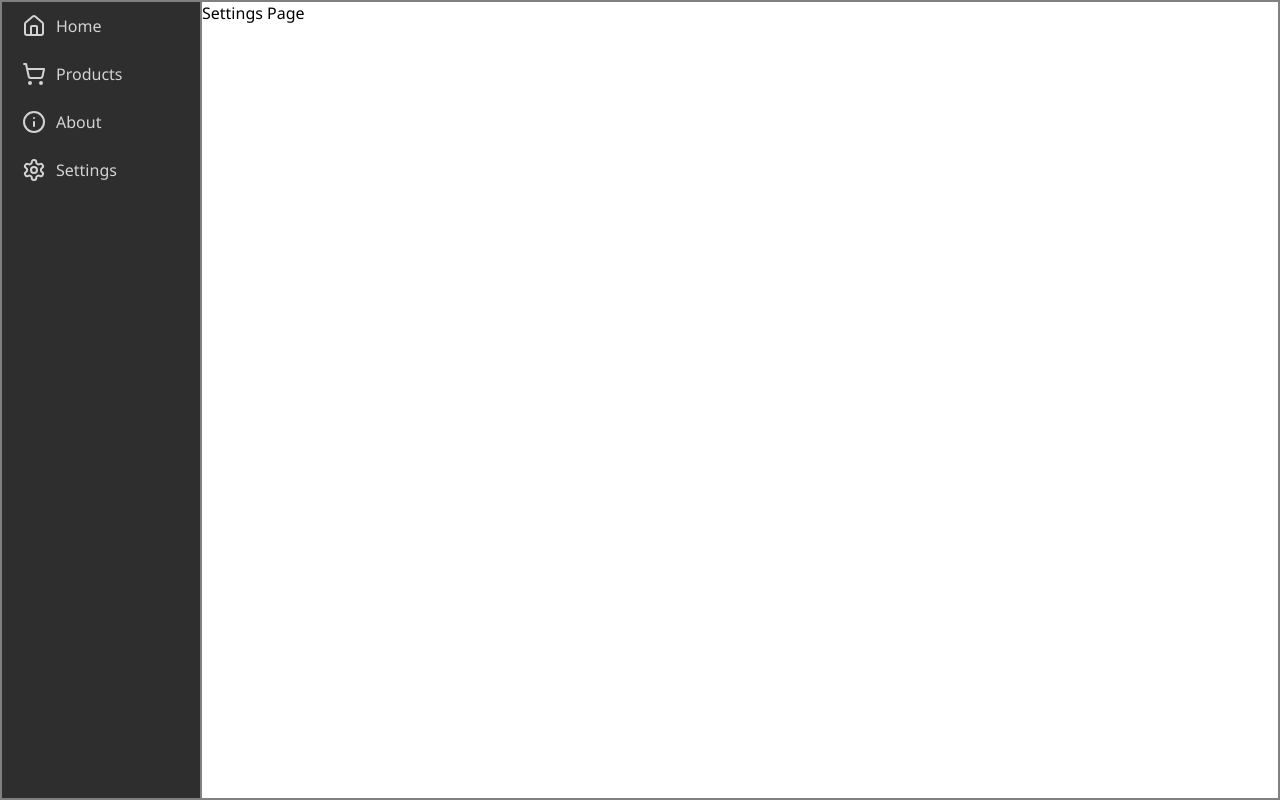
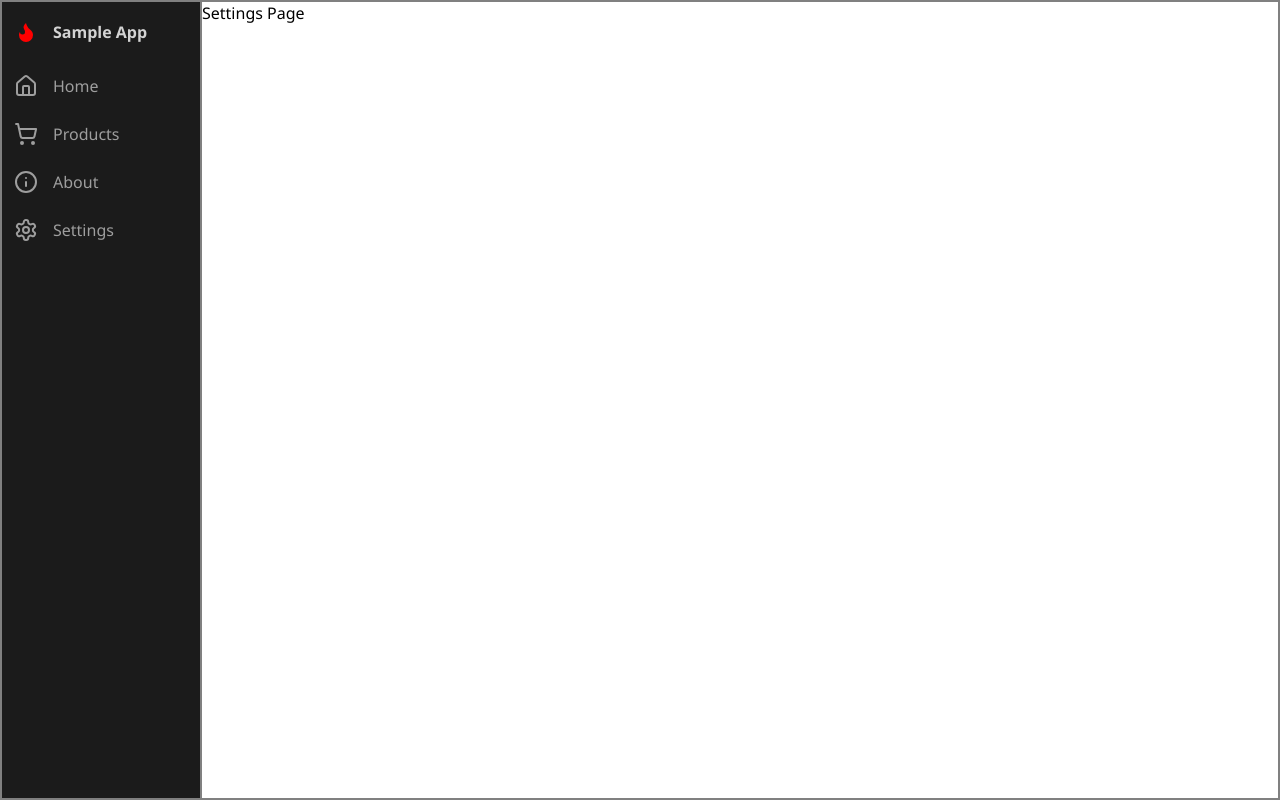
Before and after one commit to vincentkua/SideAndBottomMenuBar, a React (Vite) app: page /settings in a window 1280 px wide. Built offline with nearby package versions, Linux system fonts and the light colour scheme.

Commit message:
feat: ui design update to side menubar

```diff
--- a/src/components/MenubarSide.tsx
+++ b/src/components/MenubarSide.tsx
@@ -1,37 +1,44 @@
-import { HomeIcon, InfoIcon, SettingsIcon, ShoppingCartIcon } from "lucide-react";
-import { SideMenubarDivBox } from "./styled.component";
+import {
+  FlameIcon,
+  HomeIcon,
+  InfoIcon,
+  SettingsIcon,
+  ShoppingCartIcon,
+} from "lucide-react";
+import {
+  SideMenuBarArea,
+  SideMenubarDivBox,
+  SideMenuLogo,
+} from "./styled.component";
 import { useNavigate } from "react-router-dom";
 
 const MenubarSide = () => {
-
   const navigate = useNavigate();
 
   return (
     <>
-      <div
-        style={{
-          border: "1px solid gray",
-          width: "200px",
-          backgroundColor: "#2e2e2e",
-        }}
-      >
-        <SideMenubarDivBox onClick={()=>navigate("/")}>
-          <HomeIcon color="lightgray" size={24} style={{ margin: "10px" }} />
-          <p style={{ color: "lightgray" }}>Home</p>
+      <SideMenuBarArea>
+        <SideMenuLogo>
+          <FlameIcon fill="red" strokeWidth={0} size={24} style={{ marginRight: "15px" }}/>
+          <p>Sample App</p>
+        </SideMenuLogo>
+        <SideMenubarDivBox onClick={() => navigate("/")}>
+          <HomeIcon size={24} style={{ marginRight: "15px" }} />
+          <p>Home</p>
         </SideMenubarDivBox>
-        <SideMenubarDivBox onClick={()=>navigate("/products")}>
-          <ShoppingCartIcon color="lightgray" size={24} style={{ margin: "10px" }} />
-          <p style={{ color: "lightgray" }}>Products</p>
+        <SideMenubarDivBox onClick={() => navigate("/products")}>
+          <ShoppingCartIcon size={24} style={{ marginRight: "15px" }} />
+          <p>Products</p>
         </SideMenubarDivBox>
-        <SideMenubarDivBox onClick={()=>navigate("/about")}>
-          <InfoIcon color="lightgray" size={24} style={{ margin: "10px" }} />
-          <p style={{ color: "lightgray" }}>About</p>
+        <SideMenubarDivBox onClick={() => navigate("/about")}>
+          <InfoIcon size={24} style={{ marginRight: "15px" }} />
+          <p>About</p>
         </SideMenubarDivBox>
-        <SideMenubarDivBox onClick={()=>navigate("/settings")}>
-          <SettingsIcon color="lightgray" size={24} style={{ margin: "10px" }} />
-          <p style={{ color: "lightgray" }}>Settings</p>
+        <SideMenubarDivBox onClick={() => navigate("/settings")}>
+          <SettingsIcon size={24} style={{ marginRight: "15px" }} />
+          <p>Settings</p>
         </SideMenubarDivBox>
-      </div>
+      </SideMenuBarArea>
     </>
   );
 };
--- a/src/components/styled.component.tsx
+++ b/src/components/styled.component.tsx
@@ -1,14 +1,30 @@
 import styled from "styled-components";
+
+export const SideMenuBarArea = styled.div`
+  border: 1px solid gray;
+  width: 200px;
+  background-color: #1b1b1b;
+`;
+
+export const SideMenuLogo = styled.div`
+  display: flex;
+  align-items: center;
+  height: 60px;
+  padding: 12px;
+  color: lightgray;
+  font-weight: bold;
+`;
 
 export const SideMenubarDivBox = styled.div`
   display: flex;
   align-items: center;
   height: 48px;
   cursor: pointer;
-  padding: 10px;
+  padding: 12px;
+  color: #9e9e9e;
 
   &:hover {
-    background-color: #474747;
+    background-color: #2b2b2b;
+    color: #e6e6e6;
   }
-
 `;
```
